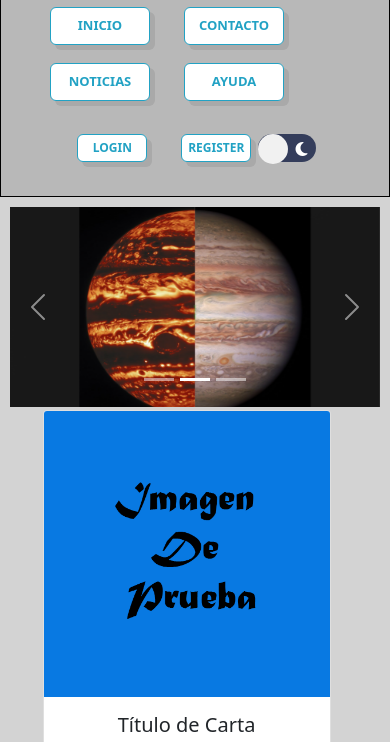
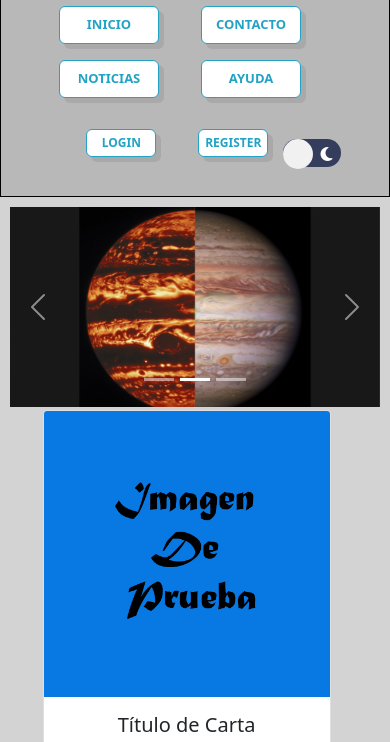
Before and after one commit to TomyBenitez/PruebaIndependiente, a plain HTML site: page index.html in a window 390 px wide. Shown: the part 43-785 px from the top of the page. Drawn offline with Linux system fonts and the light colour scheme.

Commit message:
Nav-ResponsiveV2/Fixed

```diff
--- a/css/Modo_oscuro.css
+++ b/css/Modo_oscuro.css
@@ -20,6 +20,7 @@ body.dark nav{
     background-color: #202020;
     border-bottom: none;
     transition: .3s all;
+    padding: 5px;
 }
 
 body.dark section.content{
@@ -107,7 +108,7 @@ body.dark button.login{
     border-radius: 6px;
     color: #22a2c4;
     cursor: pointer;
-    margin:15px auto;
+    margin-top: 10px;
     transition: all .25s;
     z-index: 1;
     position: relative;
--- a/css/celular.css
+++ b/css/celular.css
@@ -19,7 +19,9 @@
 
 
     /*Ajuste de menú y botones*/
-    nav{height: 200px;}
+    nav{height: 200px;
+        padding: 5px;
+    }
 
     li{position:relative;}
 
--- a/css/estilos.css
+++ b/css/estilos.css
@@ -26,6 +26,7 @@ header{
 nav{
     background-color: rgb(184, 184, 184);
     height: 68px;
+    padding: 5px;
     border: 1px solid black;
 }
 
@@ -34,7 +35,7 @@ nav ul li{
     list-style: none;
     margin-top: 0%;
     margin-bottom: 0%;
-    padding: 1px;
+    padding: 5px;
 }
 
 li{
@@ -43,6 +44,7 @@ li{
 
 button.inicio{
     box-shadow: darkgray 5px 5px;
+    margin-top: -10px;
     text-decoration: none;
     font-weight: bold;
     display: block;
@@ -101,7 +103,7 @@ button.login{
     border-radius: 6px;
     color: #22a2c4;
     cursor: pointer;
-    margin:15px auto;
+    margin-top: 5px;
     transition: all .25s;
     z-index: 1;
     position: relative;
@@ -319,7 +321,7 @@ button.switch{
     background: #343D5B;
     border-radius: 1000px;
     border: none;
-    margin: 15px auto;
+    margin-top: 5px;
     float: left;
     position: relative;
     cursor: pointer;
```
